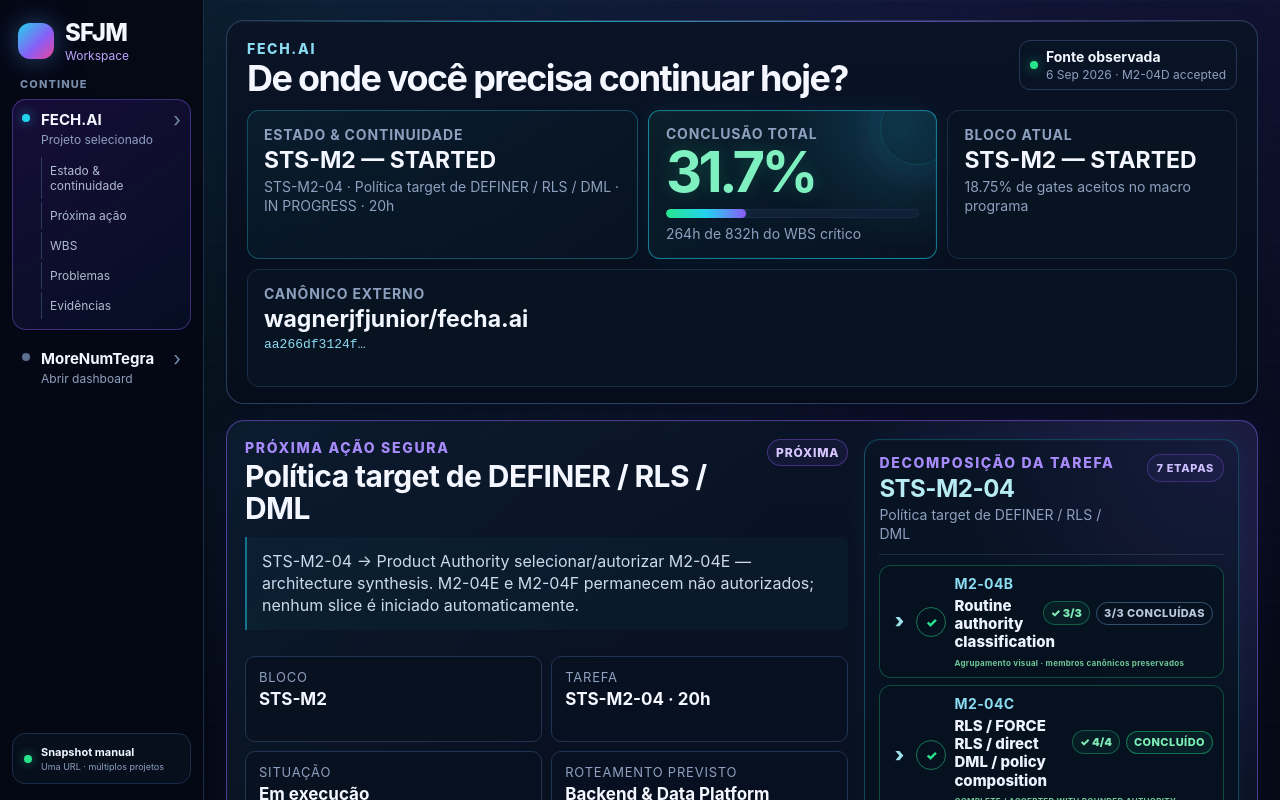
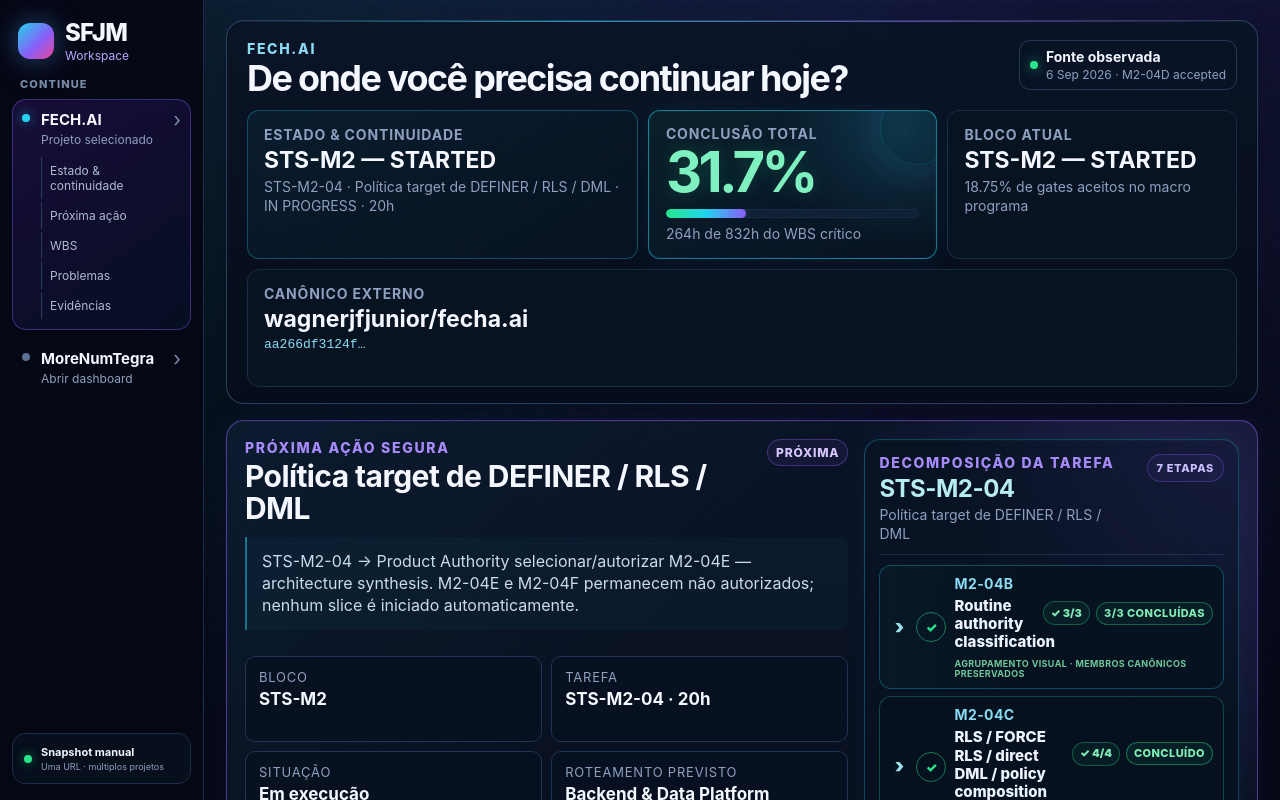
Before and after one commit to wagnerjfjunior/sfjm-workspace, a Next.js app: page / in a window 1280 px wide. Shown: the top 800 px of the page. Built offline with nearby package versions, Linux system fonts and the light colour scheme.

Commit message:
design: distinguish presentation-only split grouping

```diff
--- a/app/globals.css
+++ b/app/globals.css
@@ -2860,3 +2860,37 @@ body {
     gap: 1px;
   }
 }
+
+
+/* Presentation-only decomposition grouping */
+.decompositionItem.presentationGroup {
+  border-color: rgba(34, 211, 238, .3);
+  background:
+    linear-gradient(90deg, rgba(34, 211, 238, .035), transparent 42%),
+    rgba(7, 18, 32, .84);
+}
+
+.decompositionStatusPill.presentation {
+  color: #9ee9f5;
+  border-color: rgba(34, 211, 238, .36);
+  background: rgba(34, 211, 238, .06);
+}
+
+.decompositionItem.presentationGroup.complete .decompositionStatusPill.presentation {
+  color: #80eab5;
+  border-color: rgba(40, 229, 140, .35);
+  background: rgba(40, 229, 140, .055);
+}
+
+.decompositionCanonicalStatus.presentationOnly {
+  color: #7992ae;
+  font-size: 9px;
+  letter-spacing: .04em;
+  text-transform: uppercase;
+}
+
+@media (min-width: 1600px) {
+  .decompositionCanonicalStatus.presentationOnly {
+    font-size: 10px;
+  }
+}
```
